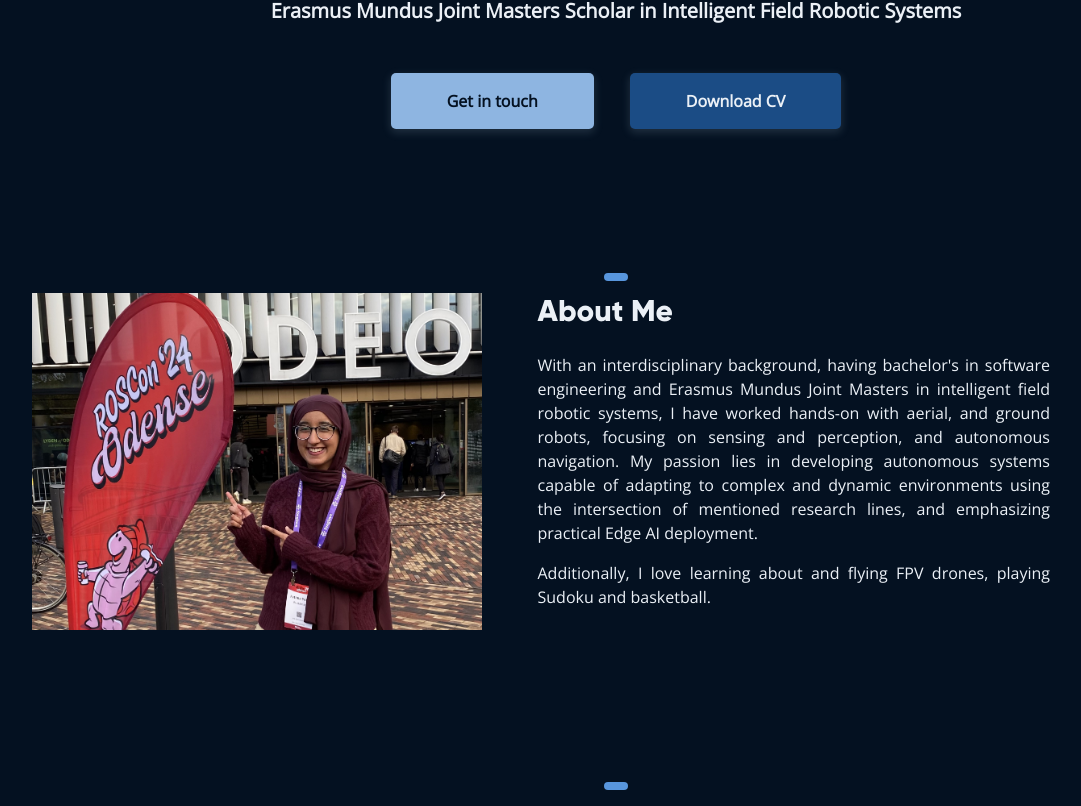
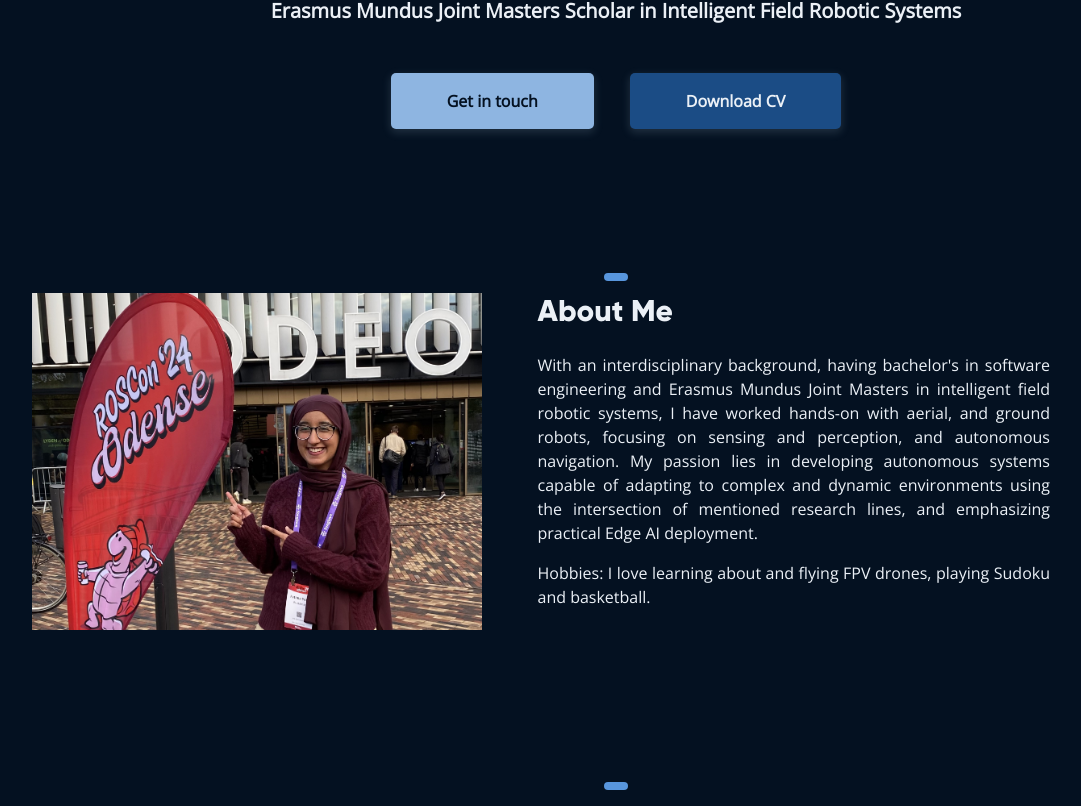
Before and after one commit to FatimaYousif/portfolio-main, a Next.js app: page / in a window 1280 px wide. Shown: the part 370-1176 px from the top of the page, without its empty margins (24-1105 px from the left). Built offline with nearby package versions, Linux system fonts and the light colour scheme.

Commit message:
text fix

```diff
--- a/sections/About.tsx
+++ b/sections/About.tsx
@@ -38,7 +38,7 @@ function About() {
                                 <p>
                                 With an interdisciplinary background, having bachelor's in software engineering and Erasmus Mundus Joint Masters in intelligent field robotic systems, I have worked hands-on with aerial, and ground robots, focusing on sensing and perception, and autonomous navigation. My passion lies in developing autonomous systems capable of adapting to complex and dynamic environments using the intersection of mentioned research lines, and emphasizing practical Edge AI deployment.
                                 </p>
-                                Additionally, I love learning about and flying FPV drones, playing Sudoku and basketball.
+                                Hobbies: I love learning about and flying FPV drones, playing Sudoku and basketball.
                                 {/* <p>I am eager to collaborate with other experts and enthusiasts in the area of robotics and AI, to share knowledge, ideas, and contribute.</p> */}
                             </div>
                         </div>
```
